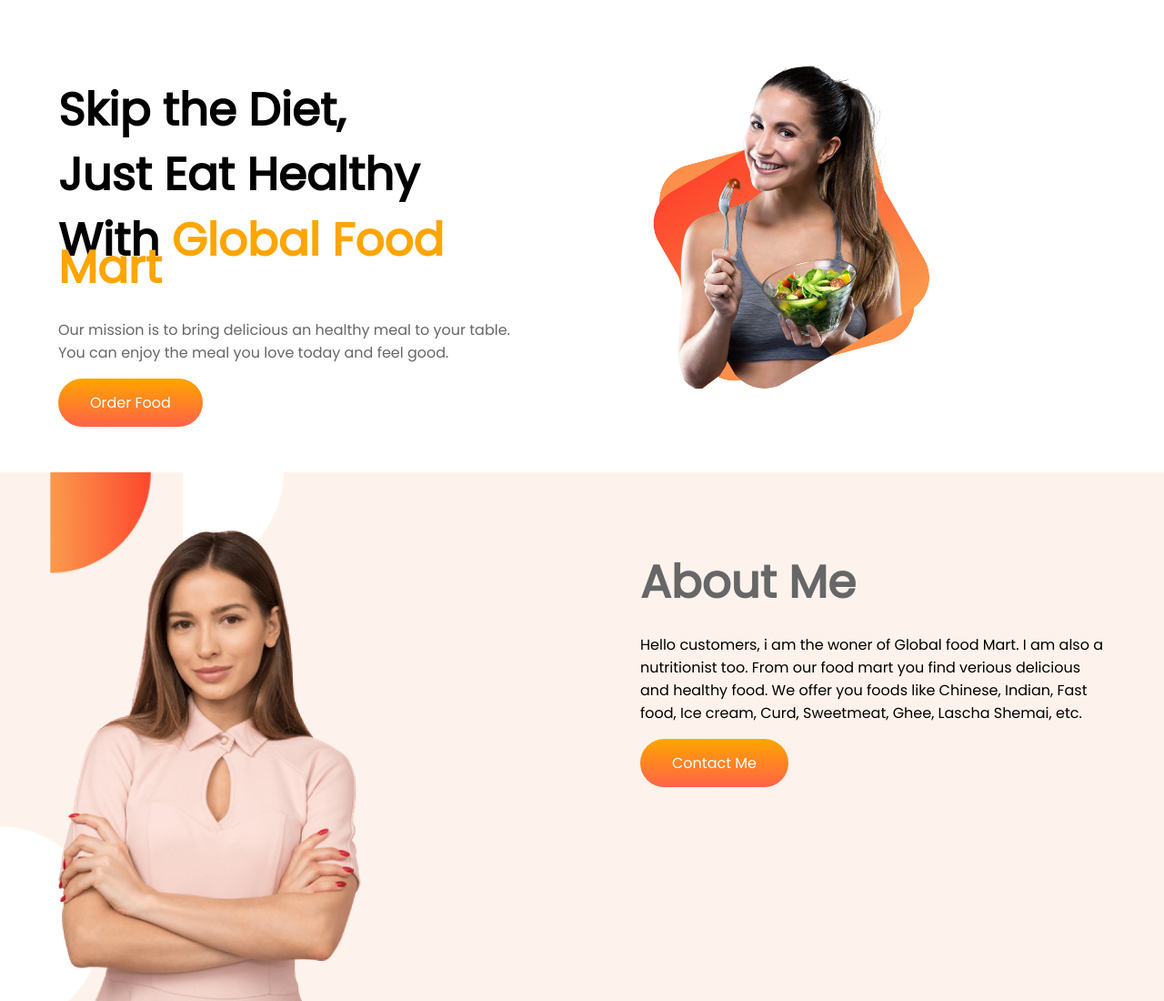
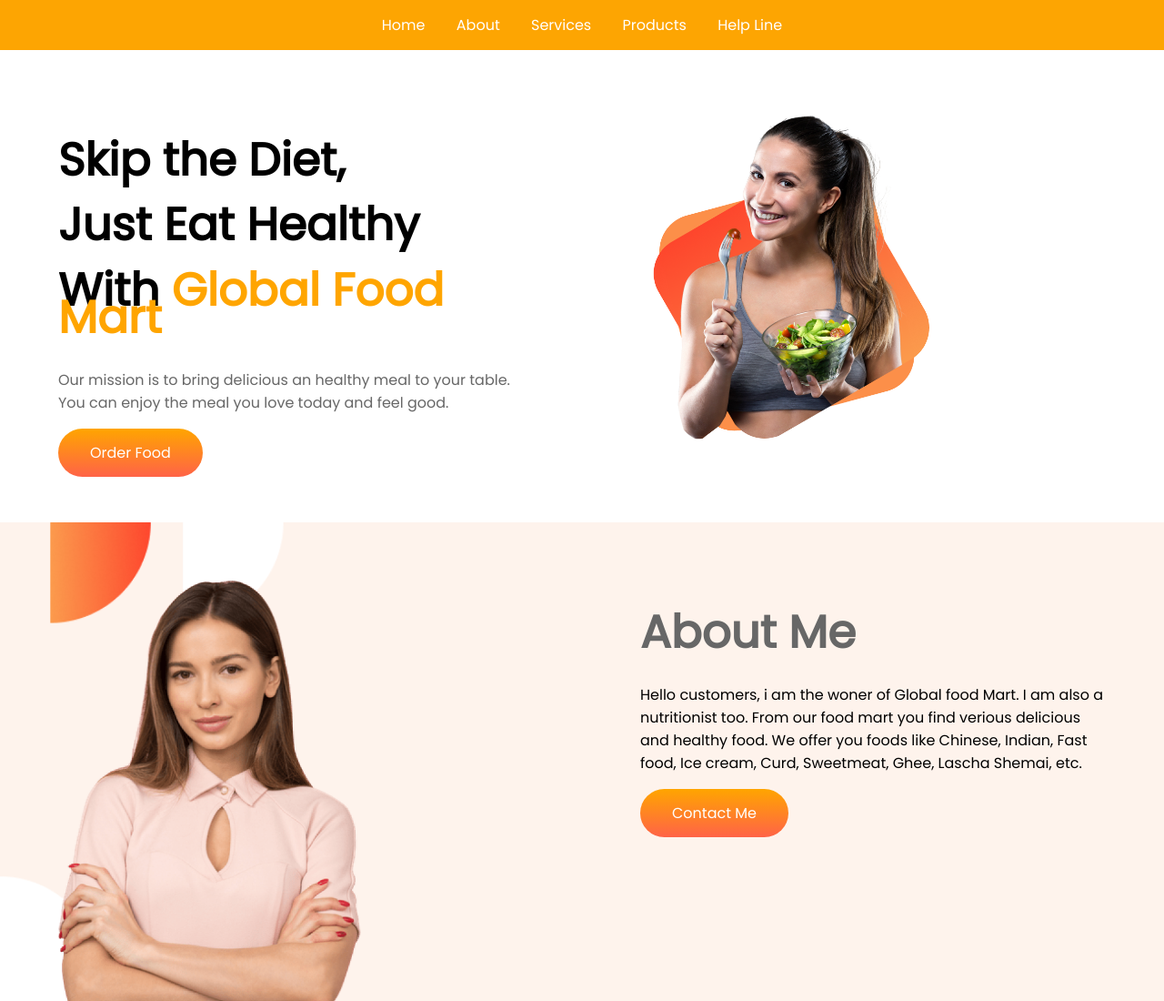
Before and after one commit to ShankarBD/global-food-mart, a plain HTML site: page index.html in a window 1280 px wide. Shown: the top 1100 px of the page at 91% size. Drawn offline with Linux system fonts and the light colour scheme.

Commit message:
Nav bar & Social link added

```diff
--- a/index.html
+++ b/index.html
@@ -13,6 +13,17 @@
 </head>
 
 <body>
+    <section>
+        <div class="main-menu">
+            <ul>
+                <li><a href="http://">Home</a></li>
+                <li><a href="http://">About</a></li>
+                <li><a href="http://">Services</a></li>
+                <li><a href="http://">Products</a></li>
+                <li><a href="http://">Help Line</a></li>
+            </ul>
+        </div>
+    </section>
     <section class="container top-banner">
         <div class="wrapper">
             <h1>Skip the Diet,</h1>
--- a/style.css
+++ b/style.css
@@ -1,6 +1,28 @@
 body{
     font-family: 'Poppins', sans-serif;
     margin: 0;
+}
+.main-menu{
+    background: #fda502;
+}
+.main-menu ul{
+    margin: 0;
+    padding: 0;
+    list-style: none;
+    text-align: center ;
+}
+.main-menu ul li{
+    display: inline-block;
+}
+.main-menu ul a{
+    color: white;
+    padding: 15px;
+    display: inline-block;
+    text-decoration: none;
+}
+.main-menu ul a:hover{
+    background: #f37228;
+    border-radius: 15px;
 }
 h1{
     font-size: 50px;
```
